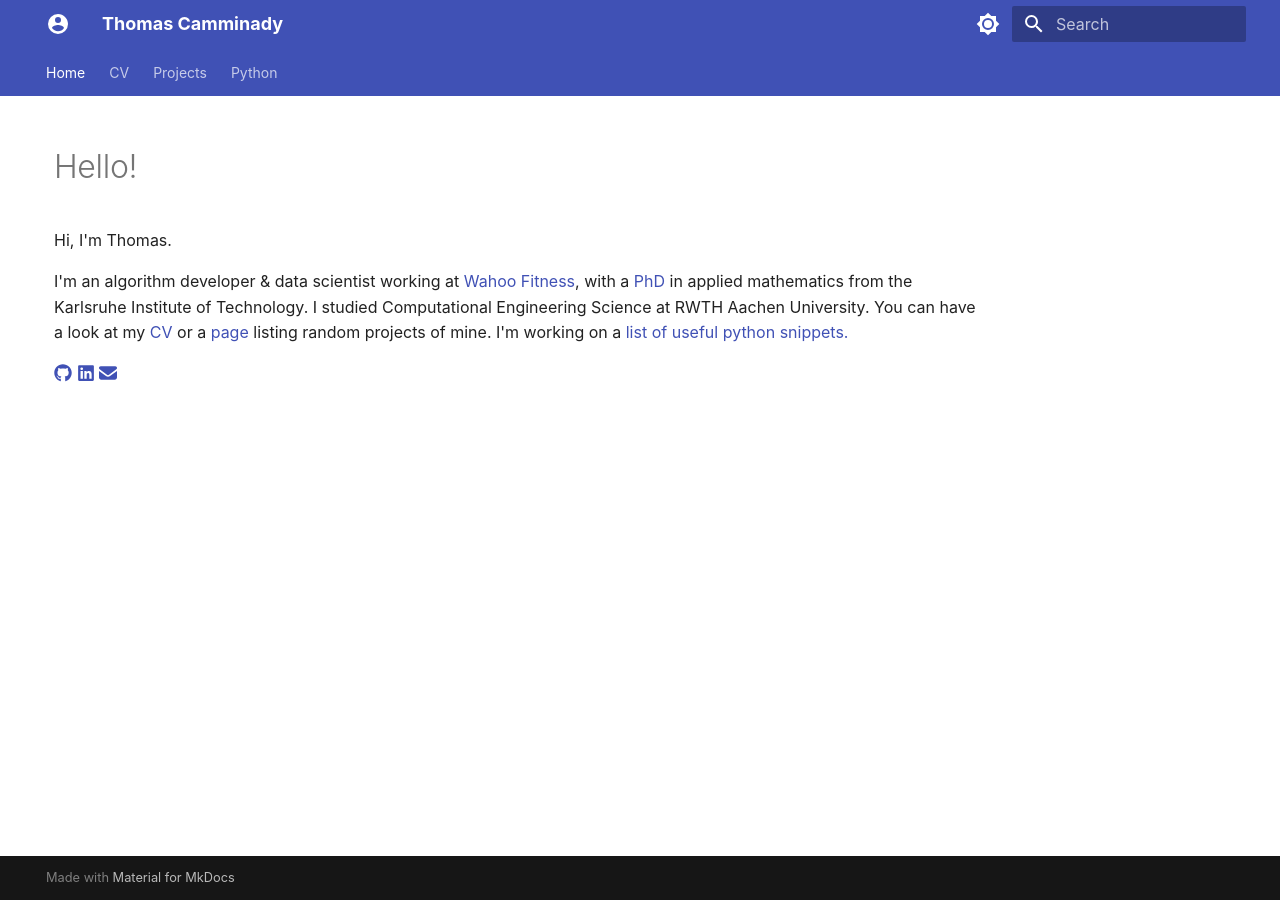
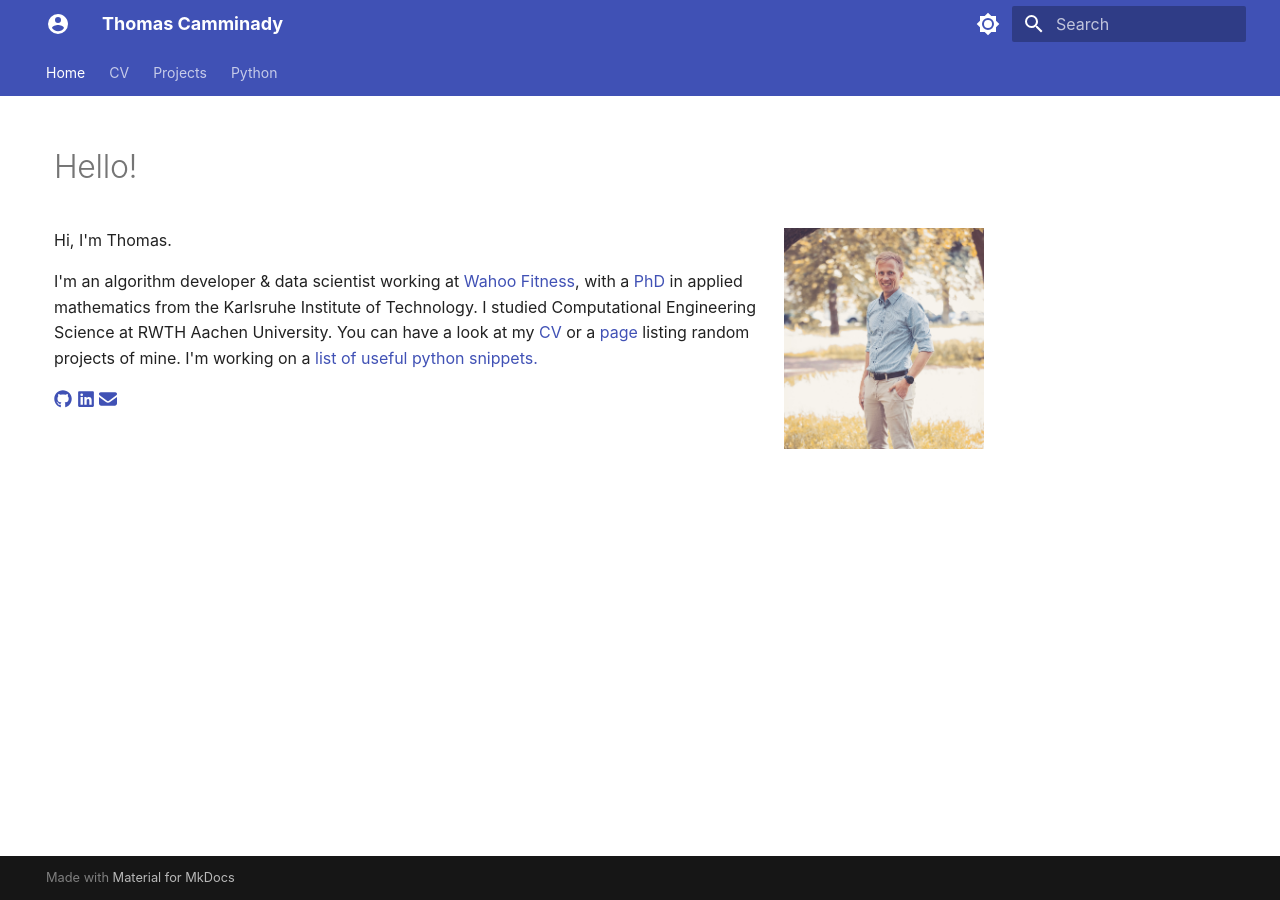
Before and after one commit to thomascamminady/thomascamminady.github.io, an MkDocs documentation site: the page built from docs/index.md, in a window 1280 px wide. Built offline with MkDocs 1.6.1 and Material for MkDocs 9.7.7, drawn with Linux system fonts in a browser that asks for light colours.

```diff
--- a/docs/index.md
+++ b/docs/index.md
@@ -1,4 +1,6 @@
 # Hello!
+
+![Thomas Camminady](Thomas_Camminady.jpeg){ align=right width=200 loading=lazy}
 
 Hi, I'm Thomas.
 
--- a/mkdocs.yml
+++ b/mkdocs.yml
@@ -30,6 +30,7 @@ markdown_extensions:
   - pymdownx.highlight:
       anchor_linenums: true
   - pymdownx.superfences
+  - attr_list
   - pymdownx.emoji:
       emoji_index: !!python/name:material.extensions.emoji.twemoji ""
       emoji_generator: !!python/name:material.extensions.emoji.to_svg ""
```
Also changed, not shown: .archive/posts/elections.md (renamed from docs/.archive/posts/elections.md), .archive/posts/logitech.md (renamed from docs/.archive/posts/logitech.md), .archive/posts/polars-pandas.md (renamed from docs/.archive/posts/polars-pandas.md), .archive/posts/running-history.md (renamed from docs/.archive/posts/running-history.md), .archive/posts/running.md (renamed from docs/.archive/posts/running.md), docs/Thomas_Camminady.jpeg (added), 14 other files.
